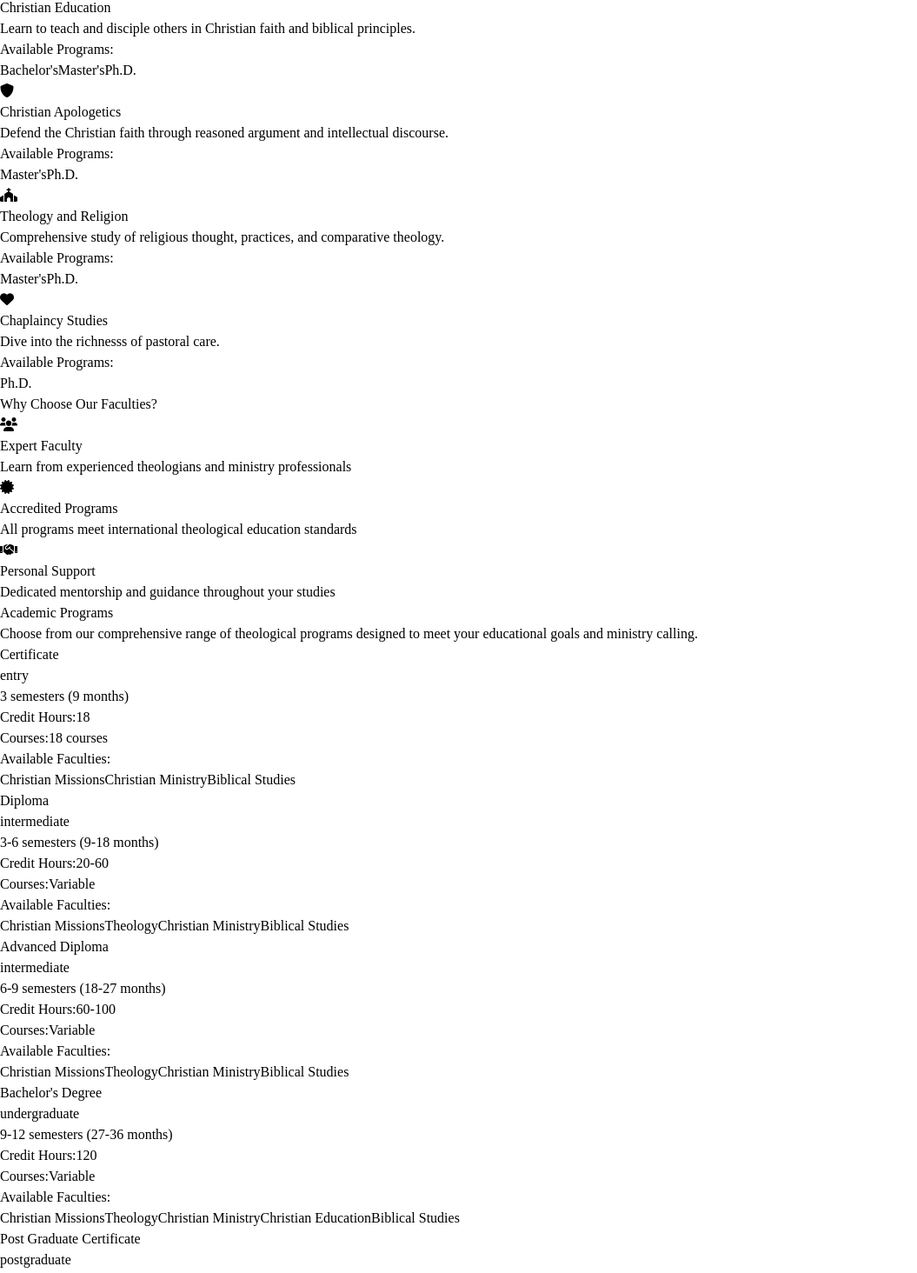
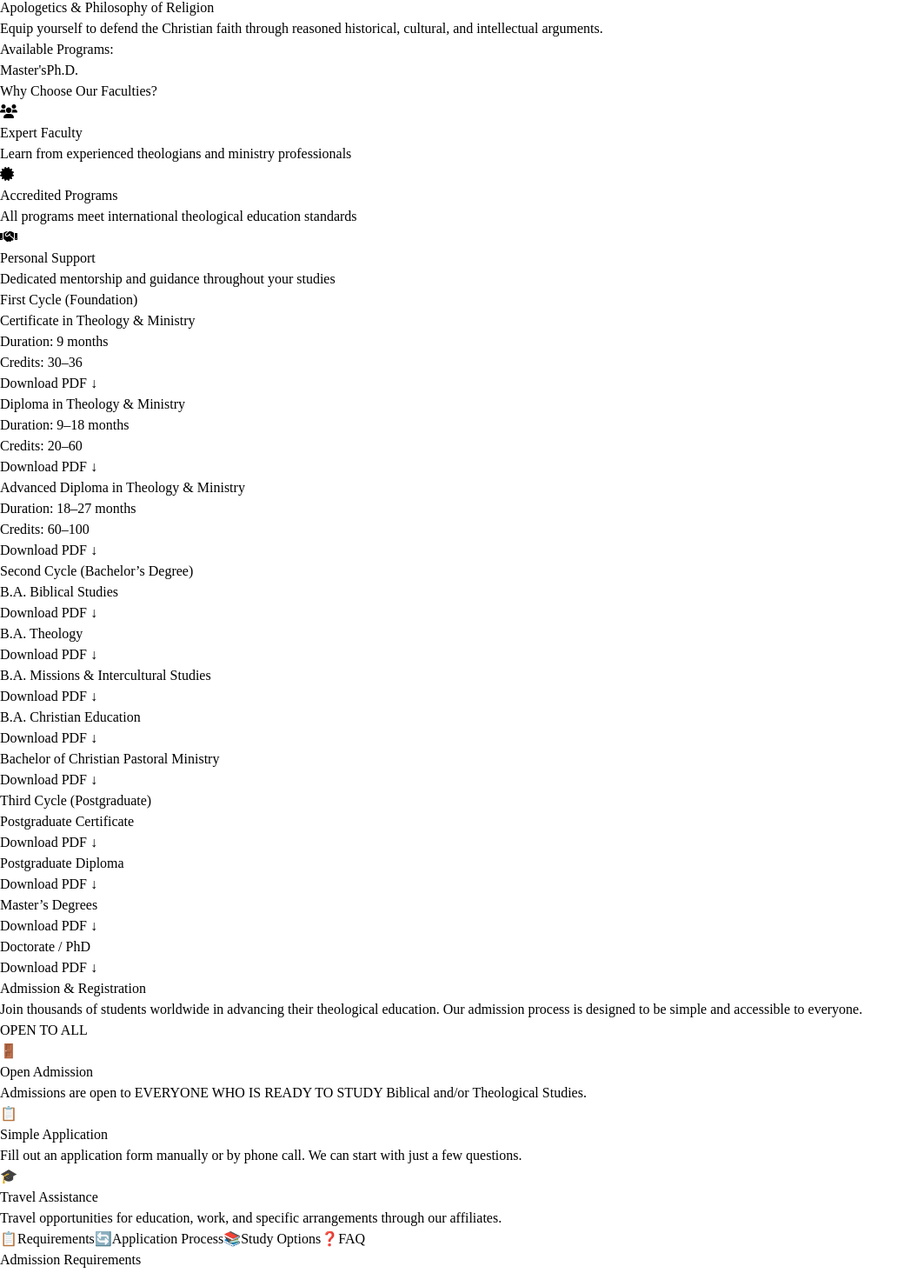
Before and after one commit to Apie237/titi-programs, a React (Vite) app: page / in a window 1280 px wide. Shown: the part 5715-7179 px from the top of the page at 87% size, without its empty margins (0-1055 px from the left). Built offline with nearby package versions, Linux system fonts and the light colour scheme.

Commit message:
faculty and program section updated

```diff
--- a/src/components/Faculties.jsx
+++ b/src/components/Faculties.jsx
@@ -1,60 +1,44 @@
 import React from 'react';
 
 const Faculties = () => {
+  // Consolidating to the 5 primary faculties
   const faculties = [
     {
-      name: 'Christian Ministry',
+      name: 'Christian Ministry & Leadership',
       icon: 'fas fa-cross',
-      description: 'Develop practical ministry skills and pastoral leadership for effective Christian service.',
+      description: 'Develop practical ministry skills, pastoral care, and leadership strategies for effective Christian service and church administration.',
       programs: ['Certificate', 'Diploma', 'Advanced Diploma', 'Bachelor\'s', 'Master\'s', 'Ph.D.']
     },
     {
-      name: 'Biblical Studies',
+      name: 'Biblical & Theological Studies',
       icon: 'fas fa-book-open',
-      description: 'Deep study of Scripture with historical, cultural, and theological perspectives.',
+      description: 'Engage in a deep study of Scripture, historical context, systemic theology, and religious doctrine to ground your faith intellectually.',
       programs: ['Certificate', 'Diploma', 'Advanced Diploma', 'Bachelor\'s', 'Master\'s', 'Ph.D.']
     },
     {
-      name: 'Christian Missions',
+      name: 'Christian Missions & Evangelism',
       icon: 'fas fa-globe',
-      description: 'Prepare for cross-cultural ministry and global evangelization efforts.',
-      programs: ['Certificate', 'Diploma', 'Advanced Diploma', 'Bachelor\'s', 'Master\'s', 'Ph.D.']
+      description: 'Prepare for cross-cultural intercultural ministry, church planting, and strategic global evangelization efforts.',
+      programs: ['Certificate', 'Diploma', 'Advanced Diploma', 'Bachelor\'s', 'Master\'s']
     },
     {
-      name: 'Theology',
-      icon: 'fas fa-pray',
-      description: 'Systematic study of God, faith, and religious doctrine and practice.',
-      programs: ['Diploma', 'Advanced Diploma', 'Bachelor\'s', 'Master\'s', 'Ph.D.']
-    },
-    {
-      name: 'Christian Education',
+      name: 'Christian Education & Discipleship',
       icon: 'fas fa-chalkboard-teacher',
-      description: 'Learn to teach and disciple others in Christian faith and biblical principles.',
+      description: 'Learn foundational teaching methodologies to effectively disciple youth, adults, and educational communities in Christian principles.',
       programs: ['Bachelor\'s', 'Master\'s', 'Ph.D.']
     },
     {
-      name: 'Christian Apologetics',
+      name: 'Apologetics & Philosophy of Religion',
       icon: 'fas fa-shield-alt',
-      description: 'Defend the Christian faith through reasoned argument and intellectual discourse.',
+      description: 'Equip yourself to defend the Christian faith through reasoned historical, cultural, and intellectual arguments.',
       programs: ['Master\'s', 'Ph.D.']
-    },
-    {
-      name: 'Theology and Religion',
-      icon: 'fas fa-church',
-      description: 'Comprehensive study of religious thought, practices, and comparative theology.',
-      programs: ['Master\'s', 'Ph.D.']
-    },
-    {
-      name: 'Chaplaincy Studies',
-      icon: 'fas fa-heart',
-      description: ' Dive into the richnesss of pastoral care.',
-      programs: ['Ph.D.']
     }
   ];
 
   return (
     <section id="faculties" className="py-16 px-6 bg-gray-50">
       <div className="max-w-6xl mx-auto">
+
         {/* Section Title */}
         <div className="text-center mb-16">
           <h2 className="text-4xl font-bold text-gray-800 mb-4">
@@ -62,17 +46,18 @@ const Faculties = () => {
           </h2>
           <div className="w-20 h-1 bg-gradient-to-r from-blue-500 to-purple-600 mx-auto rounded-full"></div>
           <p className="text-lg text-gray-600 mt-6 max-w-2xl mx-auto">
-            Choose from 8 specialized faculties designed to equip you for effective ministry and service
+            Choose from 5 specialized faculties designed to equip you for effective ministry, leadership, and service.
           </p>
         </div>
 
-        {/* Faculties Grid */}
-        <div className="grid grid-cols-1 md:grid-cols-2 lg:grid-cols-4 gap-6">
+        {/* Faculties Grid - Optimized for 5 items (3 on top row, 2 centered below on desktop) */}
+        <div className="grid grid-cols-1 md:grid-cols-2 lg:grid-cols-3 gap-6 justify-center">
           {faculties.map((faculty, index) => (
             <div
               key={index}
-              className="bg-white rounded-2xl p-6 shadow-lg hover:shadow-2xl transition-all duration-300 hover:-translate-y-2 group border-l-4 border-transparent hover:border-blue-500"
+              className="bg-white rounded-2xl p-6 shadow-lg hover:shadow-2xl transition-all duration-300 hover:-translate-y-2 group border-l-4 border-transparent hover:border-blue-500 flex flex-col justify-between"
             >
+              <div>
                 {/* Icon */}
                 <div className="text-center mb-4">
                   <div className="inline-flex items-center justify-center w-16 h-16 bg-gradient-to-br from-blue-500 to-purple-600 rounded-xl shadow-lg group-hover:scale-110 transition-transform duration-300">
@@ -89,9 +74,10 @@ const Faculties = () => {
                 <p className="text-gray-600 text-sm leading-relaxed mb-4 text-center">
                   {faculty.description}
                 </p>
+              </div>
 
               {/* Available Programs */}
-              <div className="mt-4">
+              <div className="mt-4 pt-4 border-t border-gray-100">
                 <h4 className="text-xs font-semibold text-gray-500 uppercase tracking-wide mb-2">
                   Available Programs:
                 </h4>
@@ -141,6 +127,7 @@ const Faculties = () => {
             </div>
           </div>
         </div>
+
       </div>
     </section>
   );
--- a/src/components/Programs.jsx
+++ b/src/components/Programs.jsx
@@ -1,217 +1,135 @@
 import React from 'react';
 
 const Programs = () => {
-  const programs = [
+  const cycles = {
+  firstCycle: {
+    title: "First Cycle (Foundation)",
+    programs: [
       {
-      title: 'Certificate',
-      duration: '3 semesters (9 months)',
-      creditHours: '18',
-      courses: '18 courses',
-      faculties: ['Christian Missions', 'Christian Ministry', 'Biblical Studies'],
-      level: 'entry'
+        title: "Certificate in Theology & Ministry",
+        file: "/pdfs/certificate.pdf",
+        duration: "9 months",
+        credits: "30–36"
       },
       {
-      title: 'Diploma',
-      duration: '3-6 semesters (9-18 months)',
-      creditHours: '20-60',
-      courses: 'Variable',
-      faculties: ['Christian Missions', 'Theology', 'Christian Ministry', 'Biblical Studies'],
-      level: 'intermediate'
+        title: "Diploma in Theology & Ministry",
+        file: "/pdfs/diploma.pdf",
+        duration: "9–18 months",
+        credits: "20–60"
       },
       {
-      title: 'Advanced Diploma',
-      duration: '6-9 semesters (18-27 months)',
-      creditHours: '60-100',
-      courses: 'Variable',
-      faculties: ['Christian Missions', 'Theology', 'Christian Ministry', 'Biblical Studies'],
-      level: 'intermediate'
+        title: "Advanced Diploma in Theology & Ministry",
+        file: "/pdfs/advanced-diploma.pdf",
+        duration: "18–27 months",
+        credits: "60–100"
+      }
+    ]
+  },
+
+  secondCycle: {
+    title: "Second Cycle (Bachelor’s Degree)",
+    programs: [
+      {
+        title: "B.A. Biblical Studies",
+        file: "/pdfs/ba-biblical-studies.pdf"
       },
       {
-      title: 'Bachelor\'s Degree',
-      duration: '9-12 semesters (27-36 months)',
-      creditHours: '120',
-      courses: 'Variable',
-      faculties: ['Christian Missions', 'Theology', 'Christian Ministry', 'Christian Education', 'Biblical Studies'],
-      level: 'undergraduate'
+        title: "B.A. Theology",
+        file: "/pdfs/ba-theology.pdf"
       },
       {
-      title: 'Post Graduate Certificate',
-      duration: '3 semesters (9 months)',
-      creditHours: '60-80',
-      courses: 'Variable',
-      faculties: ['Christian Missions', 'Theology', 'Christian Ministry', 'Christian Education', 'Biblical Studies'],
-      level: 'postgraduate'
+        title: "B.A. Missions & Intercultural Studies",
+        file: "/pdfs/ba-missions.pdf"
       },
       {
-      title: 'Post Graduate Diploma',
-      duration: '3-6 semesters (9-18 months)',
-      creditHours: '60-100',
-      courses: 'Variable',
-      faculties: ['Christian Missions', 'Theology', 'Christian Ministry', 'Christian Education', 'Biblical Studies'],
-      level: 'postgraduate'
+        title: "B.A. Christian Education",
+        file: "/pdfs/ba-education.pdf"
       },
       {
-      title: 'Master\'s Degree',
-      duration: '6+ semesters (18 months)',
-      creditHours: '180',
-      courses: 'Variable',
-      faculties: ['Christian Missions', 'Theology', 'Christian Ministry', 'Christian Education', 'Christian Apologetics', 'Biblical Studies', 'Theology and Religion'],
-      level: 'graduate'
+        title: "Bachelor of Christian Pastoral Ministry",
+        file: "/pdfs/ba-pastoral.pdf"
+      }
+    ]
+  },
+
+  thirdCycle: {
+    title: "Third Cycle (Postgraduate)",
+    programs: [
+      {
+        title: "Postgraduate Certificate",
+        file: "/pdfs/pg-certificate.pdf"
       },
       {
-      title: 'Doctorate/Ph.D.',
-      duration: '6-12 semesters (18-36 months)',
-      creditHours: '200-220',
-      courses: 'Research Based',
-      faculties: ['All faculties including Religion and Science'],
-      level: 'doctoral'
+        title: "Postgraduate Diploma",
+        file: "/pdfs/pg-diploma.pdf"
+      },
+      {
+        title: "Master’s Degrees",
+        file: "/pdfs/masters.pdf"
+      },
+      {
+        title: "Doctorate / PhD",
+        file: "/pdfs/phd.pdf"
       }
-  ];
-
-  const specialArrangements = [
-    'Study for shorter periods with approved credit hours',
-    'Fast-track programs - complete degrees in weeks or months',
-    'Credit transfer from previous studies',
-    'Individual subject certifications (e.g., Christian Counseling)',
-    'Study abroad opportunities (Bachelor\'s to Ph.D.)',
-    'Exam-only options for experienced students'
-  ];
-
-  const getLevelColor = (level) => {
-    const colors = {
-      entry: 'from-green-500 to-emerald-600',
-      intermediate: 'from-blue-500 to-blue-600',
-      undergraduate: 'from-purple-500 to-purple-600',
-      postgraduate: 'from-orange-500 to-orange-600',
-      graduate: 'from-red-500 to-red-600',
-      doctoral: 'from-gray-700 to-gray-800'
-    };
-    return colors[level] || 'from-gray-500 to-gray-600';
+    ]
+  }
 };
 
-  const getLevelBadgeColor = (level) => {
-    const colors = {
-      entry: 'bg-green-100 text-green-800',
-      intermediate: 'bg-blue-100 text-blue-800',
-      undergraduate: 'bg-purple-100 text-purple-800',
-      postgraduate: 'bg-orange-100 text-orange-800',
-      graduate: 'bg-red-100 text-red-800',
-      doctoral: 'bg-gray-100 text-gray-800'
-    };
-    return colors[level] || 'bg-gray-100 text-gray-800';
+const handleDownload = (file) => {
+  const link = document.createElement("a");
+  link.href = file;
+  link.download = file.split("/").pop();
+  link.click();
 };
 
+
+
   return (
-    <section id="programs" className="py-16 px-6 bg-gray-50">
+    <section className="py-16 px-6 bg-gray-50">
   <div className="max-w-7xl mx-auto">
-        {/* Section Title */}
-        <div className="text-center mb-16">
-          <h2 className="text-4xl font-bold text-gray-800 mb-4">
-            Academic Programs
+
+    {Object.values(cycles).map((cycle, i) => (
+      <div key={i} className="mb-16">
+
+        {/* Cycle Title */}
+        <h2 className="text-3xl font-bold mb-8 text-gray-800">
+          {cycle.title}
         </h2>
-          <div className="w-20 h-1 bg-gradient-to-r from-blue-500 to-purple-600 mx-auto rounded-full mb-6"></div>
-          <p className="text-lg text-gray-600 max-w-3xl mx-auto">
-            Choose from our comprehensive range of theological programs designed to meet your educational goals and ministry calling.
-          </p>
-        </div>
 
         {/* Programs Grid */}
-        <div className="grid grid-cols-1 md:grid-cols-2 lg:grid-cols-3 xl:grid-cols-4 gap-6 mb-16">
-          {programs.map((program, index) => (
+        <div className="grid grid-cols-1 md:grid-cols-3 gap-6">
+
+          {cycle.programs.map((program, index) => (
             <div
               key={index}
-              className="bg-white rounded-2xl shadow-sm hover:shadow-lg transition-all duration-300 hover:-translate-y-1 overflow-hidden group"
+              className="bg-white p-6 rounded-xl shadow hover:shadow-lg transition cursor-pointer"
+              onClick={() => handleDownload(program.file)}
             >
-              {/* Header with gradient */}
-              <div className={`bg-gradient-to-r ${getLevelColor(program.level)} p-6 text-white`}>
-                <div className="flex justify-between items-start mb-2">
-                  <h3 className="text-xl font-bold leading-tight">
+              <h3 className="text-xl font-semibold text-gray-800">
                 {program.title}
               </h3>
-                  <span className={`px-2 py-1 rounded-full text-xs font-medium ${getLevelBadgeColor(program.level)} bg-white bg-opacity-20 text-white`}>
-                    {program.level}
-                  </span>
+
+              {program.duration && (
+                <p className="text-sm text-gray-500 mt-2">
+                  Duration: {program.duration}
+                </p>
+              )}
+
+              {program.credits && (
+                <p className="text-sm text-gray-500">
+                  Credits: {program.credits}
+                </p>
+              )}
+
+              <button className="mt-4 text-blue-600 font-medium">
+                Download PDF ↓
+              </button>
             </div>
-                <p className="text-sm opacity-90">
-                  {program.duration}
-                </p>
-              </div>
+          ))}
 
-              {/* Content */}
-              <div className="p-6">
-                {/* Program Details */}
-                <div className="space-y-3 mb-6">
-                  <div className="flex justify-between items-center">
-                    <span className="text-sm font-medium text-gray-600">Credit Hours:</span>
-                    <span className="text-sm font-bold text-gray-800">{program.creditHours}</span>
-                  </div>
-                  <div className="flex justify-between items-center">
-                    <span className="text-sm font-medium text-gray-600">Courses:</span>
-                    <span className="text-sm font-bold text-gray-800">{program.courses}</span>
-                  </div>
-                </div>
-
-                {/* Faculties */}
-                <div className="bg-gray-50 rounded-lg p-4">
-                  <h4 className="text-sm font-bold text-gray-800 mb-2">Available Faculties:</h4>
-                  <div className="flex flex-wrap gap-1">
-                    {program.faculties.map((faculty, idx) => (
-                      <span
-                        key={idx}
-                        className="text-xs bg-white text-gray-700 px-2 py-1 rounded-full border"
-                      >
-                        {faculty}
-                      </span>
-                    ))}
-                  </div>
-                </div>
         </div>
       </div>
     ))}
-        </div>
-
-        {/* Special Study Arrangements */}
-        <div className="bg-gradient-to-r from-blue-50 to-purple-50 rounded-2xl p-8 md:p-12">
-          <div className="max-w-4xl mx-auto">
-            <div className="text-center mb-8">
-              <h3 className="text-2xl md:text-3xl font-bold text-gray-800 mb-4">
-                Special Study Arrangements
-              </h3>
-              <p className="text-lg text-gray-700">
-                Flexible options designed to accommodate your unique circumstances and learning preferences.
-              </p>
-            </div>
-
-            <div className="grid grid-cols-1 md:grid-cols-2 gap-6">
-              {specialArrangements.map((arrangement, index) => (
-                <div
-                  key={index}
-                  className="flex items-start gap-4 bg-white rounded-xl p-6 shadow-sm hover:shadow-md transition-shadow duration-300"
-                >
-                  <div className="flex-shrink-0 w-6 h-6 bg-gradient-to-r from-blue-500 to-purple-600 rounded-full flex items-center justify-center mt-1">
-                    <svg className="w-3 h-3 text-white" fill="currentColor" viewBox="0 0 20 20">
-                      <path fillRule="evenodd" d="M16.707 5.293a1 1 0 010 1.414l-8 8a1 1 0 01-1.414 0l-4-4a1 1 0 011.414-1.414L8 12.586l7.293-7.293a1 1 0 011.414 0z" clipRule="evenodd" />
-                    </svg>
-                  </div>
-                  <p className="text-gray-700 leading-relaxed">
-                    {arrangement}
-                  </p>
-                </div>
-              ))}
-            </div>
-
-            {/* Call to Action */}
-            <div className="text-center mt-10">
-              <div className="inline-flex items-center gap-3 bg-white rounded-xl px-6 py-4 shadow-sm">
-                <div className="text-2xl">🎓</div>
-                <div>
-                  <p className="font-bold text-gray-800">Ready to begin your theological journey?</p>
-                  <p className="text-sm text-gray-600">Contact us to discuss the best program for your goals.</p>
-                </div>
-              </div>
-            </div>
-          </div>
-        </div>
   </div>
 </section>
   );
```
Lines whose indentation alone changed are shown as unchanged.
